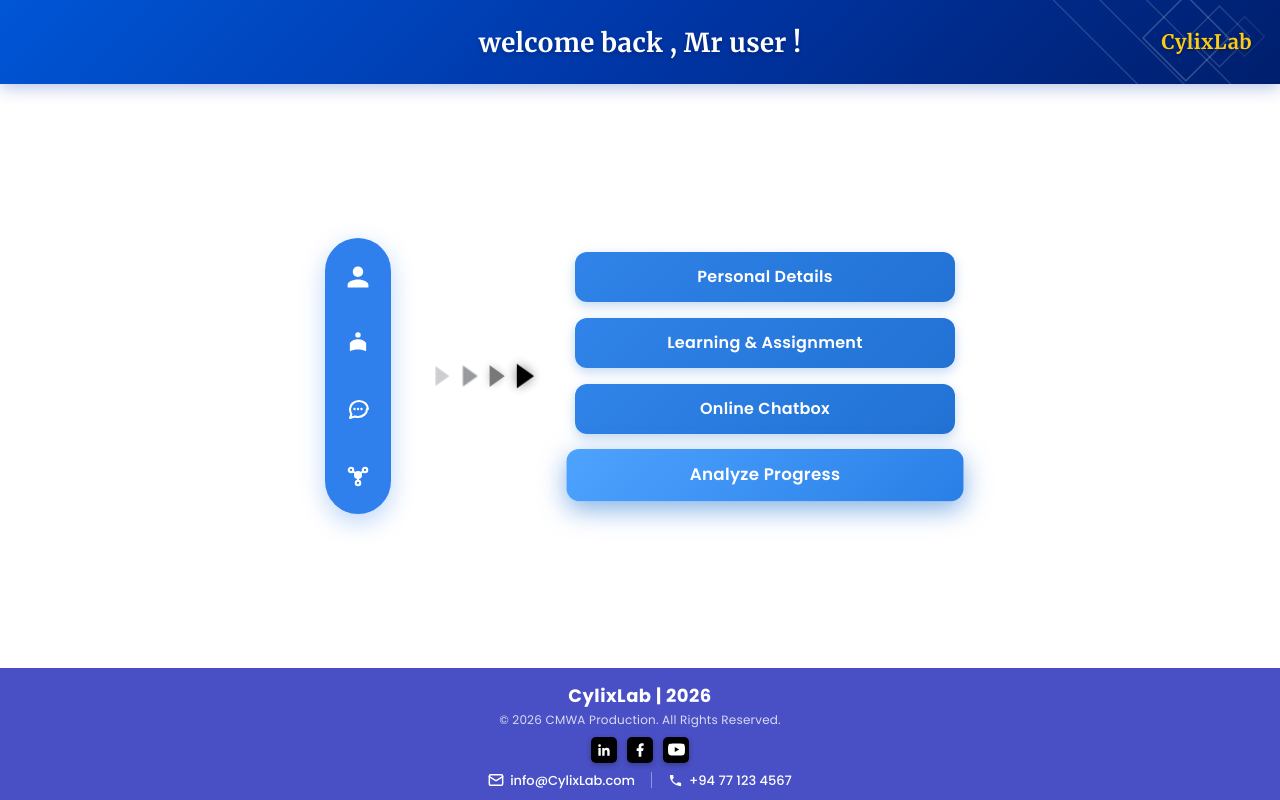
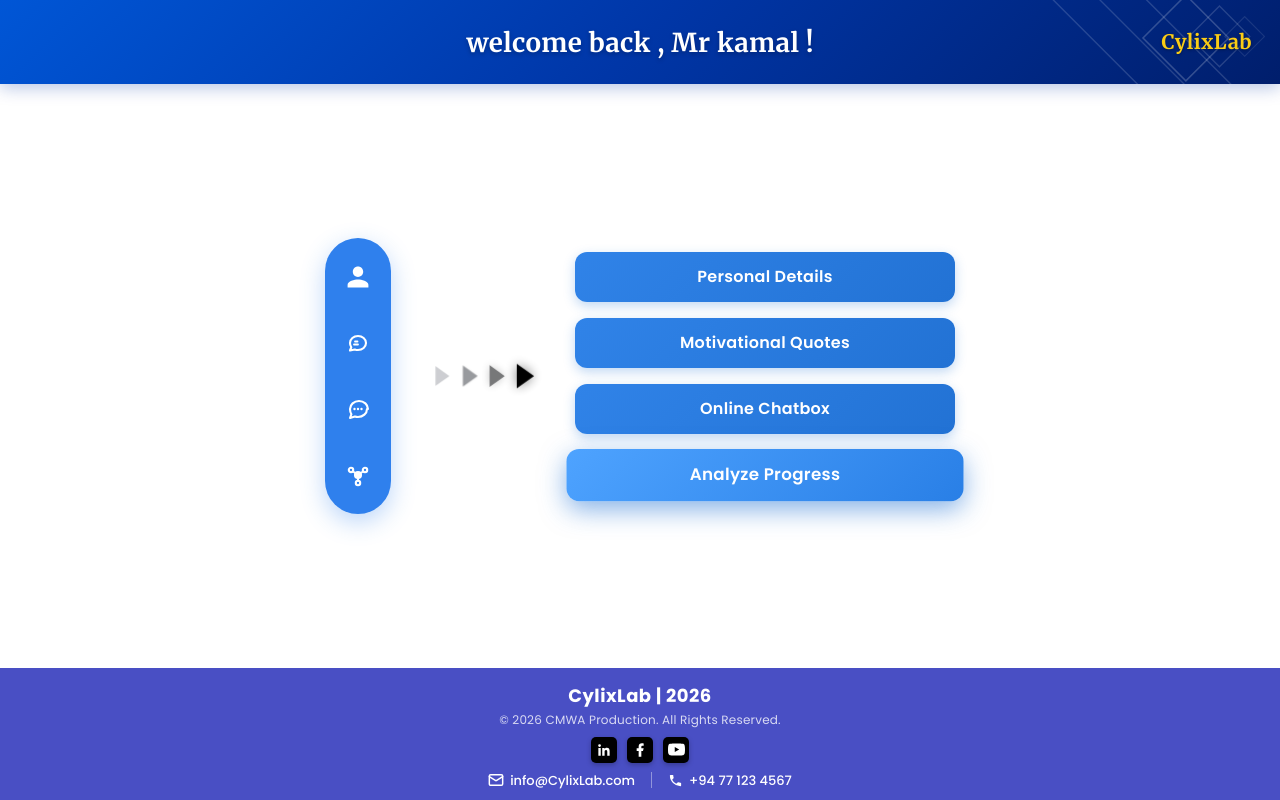
Before and after one commit to ravinduanushka/cylixlab, a React (Vite) app in the folder frontend/: page /parent in a window 1280 px wide. Built offline with nearby package versions, Linux system fonts and the light colour scheme.

Commit message:
Refactor Navbar and ParentDashboard components for improved routing and feature integration

```diff
--- a/frontend/src/components/ParentDashboard.jsx
+++ b/frontend/src/components/ParentDashboard.jsx
@@ -1,8 +1,7 @@
 import { useState, useEffect } from 'react';
 import Footer from './Footer';
-import LearningPathDetailView from './LearningPathDetailView';
-import AssignmentDetailView from './AssignmentDetailView';
 import OnlineChatbox from './OnlineChatbox';
+import MotivationalQuotesView from './MotivationalQuotesView';
 import AnalyseProgressView from './AnalyseProgressView';
 
 // Vector Icons
@@ -12,10 +11,10 @@ const IconUser = ({ color = '#ffffff' }) => (
   </svg>
 );
 
-const IconLearning = ({ color = '#ffffff', size = 26 }) => (
-  <svg width={size} height={size} viewBox="0 0 24 24" fill={color}>
-    <circle cx="12" cy="4.5" r="2.5" />
-    <path d="M12 8.5c-3.3 0-6.2 1.4-7.5 3.6V19.5c2-1 4.5-1.5 7.5-1.5s5.5.5 7.5 1.5v-7.4C18.2 9.9 15.3 8.5 12 8.5z" />
+const IconQuotes = ({ color = '#ffffff', size = 24 }) => (
+  <svg width={size} height={size} viewBox="0 0 24 24" fill="none" stroke={color} strokeWidth="2.1" strokeLinecap="round" strokeLinejoin="round">
+    <path d="M20 12c0 3.866-3.582 7-8 7-1.12 0-2.19-.2-3.15-.57L4 19.5l1.3-3.25C4.5 15.02 4 13.58 4 12c0-3.866 3.582-7 8-7s8 3.134 8 7z" />
+    <path d="M9 10.5h2.5M8 13.5h4" strokeWidth="1.8" />
   </svg>
 );
 
@@ -40,7 +39,7 @@ const IconProgress = ({ color = '#ffffff', size = 24 }) => (
   </svg>
 );
 
-// 4 Parent Features matching user specification
+// 4 Parent Features: Personal Details, Motivational Quotes, Online Chatbox, Analyze Progress
 const parentFeatures = [
   {
     id: 'personal',
@@ -48,9 +47,9 @@ const parentFeatures = [
     icon: <IconUser />,
   },
   {
-    id: 'learning',
-    title: 'Learning & Assignment',
-    icon: <IconLearning />,
+    id: 'quotes',
+    title: 'Motivational Quotes',
+    icon: <IconQuotes />,
   },
   {
     id: 'chat',
@@ -66,11 +65,9 @@ const parentFeatures = [
 
 const ParentDashboard = ({ initialView = 'dashboard' }) => {
   const [currentView, setCurrentView] = useState(initialView);
-  const [activeLearningPath, setActiveLearningPath] = useState(null);
-  const [activeAssignment, setActiveAssignment] = useState(null);
   const [userData, setUserData] = useState({
-    name: 'User',
-    email: '123@gmail.com',
+    name: 'Kamal',
+    email: 'kamal@gmail.com',
     gender: 'Male',
     studentName: 'Student',
   });
@@ -140,10 +137,10 @@ const ParentDashboard = ({ initialView = 'dashboard' }) => {
   };
 
   const salutation = getSalutation();
-  const displayName = userData.name ? userData.name.toLowerCase() : 'user';
+  const displayName = userData.name ? userData.name.toLowerCase() : 'kamal';
 
   return (
-    <div className={`student-dashboard-page parent-dashboard-page ${(currentView === 'progress' || activeAssignment) ? 'scrollable-page' : ''}`}>
+    <div className={`student-dashboard-page parent-dashboard-page ${(currentView === 'progress' || currentView === 'quotes') ? 'scrollable-page' : ''}`}>
       {/* 1. UNIFIED HEADER */}
       <header className="student-dashboard-header">
         <div className="learning-header-pattern" aria-hidden="true">
@@ -156,9 +153,9 @@ const ParentDashboard = ({ initialView = 'dashboard' }) => {
         </div>
         <h1 className="learning-header-title">
           {currentView === 'personal'
-            ? `Hello ${salutation} ${userData.name || 'User'} , See your details`
-            : currentView === 'learning'
-            ? 'Learning & Assignments'
+            ? `Hello ${salutation} ${userData.name || 'Kamal'} , See your details`
+            : currentView === 'quotes'
+            ? 'Motivational Quotes'
             : currentView === 'chat'
             ? 'Online Chatbox'
             : currentView === 'progress'
@@ -169,15 +166,13 @@ const ParentDashboard = ({ initialView = 'dashboard' }) => {
       </header>
 
       {/* 2. MAIN CONTENT (SAME PAGE IN-PLACE SWITCH) */}
-      <main className={`student-dashboard-main ${currentView === 'learning' ? 'learning-view-main' : currentView === 'chat' ? 'chat-view-main' : currentView === 'progress' ? 'progress-view-main' : ''}`}>
+      <main className={`student-dashboard-main ${currentView === 'quotes' ? 'quotes-view-main' : currentView === 'chat' ? 'chat-view-main' : currentView === 'progress' ? 'progress-view-main' : ''}`}>
         {/* Back to Parent Dashboard button when in a subview */}
-        {(currentView === 'personal' || currentView === 'chat' || currentView === 'progress' || (currentView === 'learning' && !activeLearningPath && !activeAssignment)) && (
+        {(currentView === 'personal' || currentView === 'quotes' || currentView === 'chat' || currentView === 'progress') && (
           <button
             className="dashboard-back-link-below"
             onClick={() => {
               setCurrentView('dashboard');
-              setActiveLearningPath(null);
-              setActiveAssignment(null);
             }}
             aria-label="Back to Parent Dashboard"
           >
@@ -188,25 +183,9 @@ const ParentDashboard = ({ initialView = 'dashboard' }) => {
           </button>
         )}
 
-        {/* Learning view title centered above */}
-        {currentView === 'learning' && !activeLearningPath && !activeAssignment && (
-          <h2 className="learning-main-title">What your child is learning?</h2>
-        )}
-
-        {currentView === 'learning' && activeLearningPath ? (
-          <LearningPathDetailView
-            pathId={activeLearningPath}
-            onBack={() => setActiveLearningPath(null)}
-          />
-        ) : currentView === 'learning' && activeAssignment ? (
-          <AssignmentDetailView
-            assignmentId={activeAssignment}
-            onBack={() => setActiveAssignment(null)}
-          />
-        ) : (
-          <div className={`student-content-container parent-content-container ${currentView === 'learning' ? 'learning-content-container' : currentView === 'chat' ? 'chat-content-container' : currentView === 'progress' ? 'progress-content-container' : ''}`}>
+        <div className={`student-content-container parent-content-container ${currentView === 'quotes' ? 'quotes-content-container' : currentView === 'chat' ? 'chat-content-container' : currentView === 'progress' ? 'progress-content-container' : ''}`}>
           {/* Left Icon Pill Capsule (4 slots for parent dashboard) */}
-            <aside className={`student-icon-capsule parent-capsule ${currentView === 'learning' ? 'learning-capsule' : currentView === 'chat' ? 'chat-capsule' : currentView === 'progress' ? 'progress-capsule' : ''}`} aria-label="Feature navigation icons">
+          <aside className={`student-icon-capsule parent-capsule ${currentView === 'quotes' ? 'quotes-capsule' : currentView === 'chat' ? 'chat-capsule' : currentView === 'progress' ? 'progress-capsule' : ''}`} aria-label="Feature navigation icons">
             {currentView === 'personal' ? (
               // In Personal Details view: 1st slot active
               <div
@@ -219,18 +198,18 @@ const ParentDashboard = ({ initialView = 'dashboard' }) => {
                   <IconUser color="#ffffff" />
                 </div>
               </div>
-              ) : currentView === 'learning' ? (
-                // In Learning view: 2nd slot active
+            ) : currentView === 'quotes' ? (
+              // In Motivational Quotes view: 2nd slot active
               <>
                 <div className="capsule-slot" aria-hidden="true" style={{ pointerEvents: 'none', visibility: 'hidden' }} />
                 <div
-                    className="capsule-slot single-active-slot learning-active-slot"
+                  className="capsule-slot single-active-slot quotes-active-slot"
                   onClick={() => setCurrentView('dashboard')}
                   title="Click to go back to features"
                   style={{ cursor: 'pointer' }}
                 >
                   <div className="capsule-icon-wrapper">
-                      <IconLearning color="#ffffff" size={26} />
+                    <IconQuotes color="#ffffff" size={26} />
                   </div>
                 </div>
               </>
@@ -277,7 +256,7 @@ const ParentDashboard = ({ initialView = 'dashboard' }) => {
                     className={`capsule-slot ${isPulsing ? 'pulse-active' : ''}`}
                     onClick={() => {
                       if (item.id === 'personal') setCurrentView('personal');
-                        else if (item.id === 'learning') setCurrentView('learning');
+                      else if (item.id === 'quotes') setCurrentView('quotes');
                       else if (item.id === 'chat') setCurrentView('chat');
                       else if (item.id === 'progress') setCurrentView('progress');
                     }}
@@ -320,17 +299,17 @@ const ParentDashboard = ({ initialView = 'dashboard' }) => {
             </div>
           )}
 
-            {/* Right Content Area: Personal Details Card OR 4 Feature Buttons */}
+          {/* Right Content Area: Personal Details Card OR Quotes OR Chat OR Progress OR 4 Feature Buttons */}
           {currentView === 'personal' ? (
             <div className="personal-details-card">
               <div className="detail-row">
-                  <span className="detail-label">Full Name</span>
-                  <div className="detail-value-box">{userData.name || 'User'}</div>
+                <span className="detail-label">Parent Name</span>
+                <div className="detail-value-box">{userData.name || 'Kamal'}</div>
               </div>
 
               <div className="detail-row">
                 <span className="detail-label">Email</span>
-                  <div className="detail-value-box">{userData.email || '123@gmail.com'}</div>
+                <div className="detail-value-box">{userData.email || 'kamal@gmail.com'}</div>
               </div>
 
               <div className="detail-row">
@@ -343,45 +322,11 @@ const ParentDashboard = ({ initialView = 'dashboard' }) => {
                 <div className="detail-value-box">{userData.studentName || 'Student'}</div>
               </div>
             </div>
-            ) : currentView === 'learning' ? (
-              <div className="learning-cards-row">
-                {/* Card 1: Learning Path */}
-                <div className="learning-card-box">
-                  <h3 className="learning-card-title">Learning Path</h3>
-                  <div className="learning-buttons-list">
-                    {['01', '02', '03', '04', '05'].map((num) => (
-                      <button
-                        key={`lp-${num}`}
-                        type="button"
-                        className="learning-action-red-btn"
-                        onClick={() => setActiveLearningPath(num)}
-                      >
-                        Learning Path {num}
-                      </button>
-                    ))}
-                  </div>
-                </div>
-
-                {/* Card 2: Assignment */}
-                <div className="learning-card-box">
-                  <h3 className="learning-card-title">Assignment</h3>
-                  <div className="learning-buttons-list">
-                    {['01', '02', '03', '04', '05'].map((num) => (
-                      <button
-                        key={`as-${num}`}
-                        type="button"
-                        className="learning-action-red-btn"
-                        onClick={() => setActiveAssignment(num)}
-                      >
-                        Assignment {num}
-                      </button>
-                    ))}
-                  </div>
-                </div>
-              </div>
+          ) : currentView === 'quotes' ? (
+            <MotivationalQuotesView />
           ) : currentView === 'chat' ? (
             <div className="chat-content-wrapper">
-                <h2 className="chat-main-subtitle">&quot;Connect directly with teachers and stay informed.&quot;</h2>
+              <h2 className="chat-main-subtitle">&quot;Ask questions, share updates, and collaborate instantly.&quot;</h2>
               <OnlineChatbox />
             </div>
           ) : currentView === 'progress' ? (
@@ -400,8 +345,8 @@ const ParentDashboard = ({ initialView = 'dashboard' }) => {
                     onClick={() => {
                       if (feature.id === 'personal') {
                         setCurrentView('personal');
-                        } else if (feature.id === 'learning') {
-                          setCurrentView('learning');
+                      } else if (feature.id === 'quotes') {
+                        setCurrentView('quotes');
                       } else if (feature.id === 'chat') {
                         setCurrentView('chat');
                       } else if (feature.id === 'progress') {
@@ -416,7 +361,6 @@ const ParentDashboard = ({ initialView = 'dashboard' }) => {
             </div>
           )}
         </div>
-        )}
       </main>
 
       {/* 3. FOOTER */}
```
Also changed, not shown: frontend/src/components/Navbar.jsx (+8 -5 lines). Lines whose indentation alone changed are shown as unchanged.
